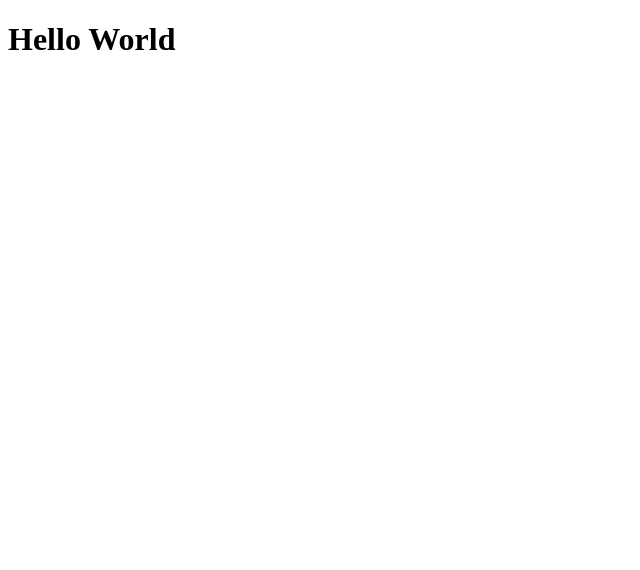
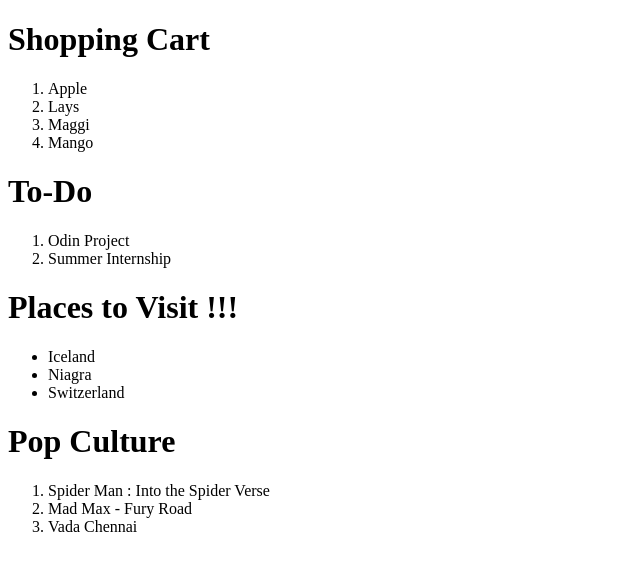
Before and after one commit to adithyaa-rg/TheOdinProject, a plain HTML site: page html-boilerplate/index.html in a window 1280 px wide. Shown: the whole page, without its empty margins (0-640 px from the left). Drawn offline with Linux system fonts and the light colour scheme.

Commit message:
Assignment on Foundation of CSS

```diff
--- a/html-boilerplate/index.html
+++ b/html-boilerplate/index.html
@@ -4,9 +4,36 @@
     <meta charset="UTF-8">
     <meta http-equiv="X-UA-Compatible" content="IE=edge">
     <meta name="viewport" content="width=device-width, initial-scale=1.0">
-    <title>Document</title>
+    <title>Welcome</title>
 </head>
 <body>
-    <h1>Hello World</h1>
+    <h1>
+        <strong>Shopping Cart</strong>
+    </h1>
+    <ol>
+        <li>Apple</li>
+        <li>Lays</li>
+        <li>Maggi</li>
+        <li>Mango</li>
+    </ol>
+    <h1>
+        To-Do
+    </h1>
+    <ol>
+        <li>Odin Project</li>
+        <li>Summer Internship</li>
+    </ol>
+    <h1>Places to Visit !!!</h1>
+    <ul>
+        <li>Iceland</li>
+        <li>Niagra</li>
+        <li>Switzerland</li>
+    </ul>
+    <h1>Pop Culture</h1>
+    <ol>
+        <li>Spider Man : Into the Spider Verse</li>
+        <li>Mad Max - Fury Road</li>
+        <li>Vada Chennai</li>
+    </ol>
 </body>
 </html>
```
Also changed, not shown: odin-links-and-images/index.html (added, +15 -0 lines), odin-links-and-images/pages/above.html (added, +11 -0 lines), odin-links-and-images/images/charlesdeluvio-Mv9hjnEUHR4-unsplash.jpg (added).
